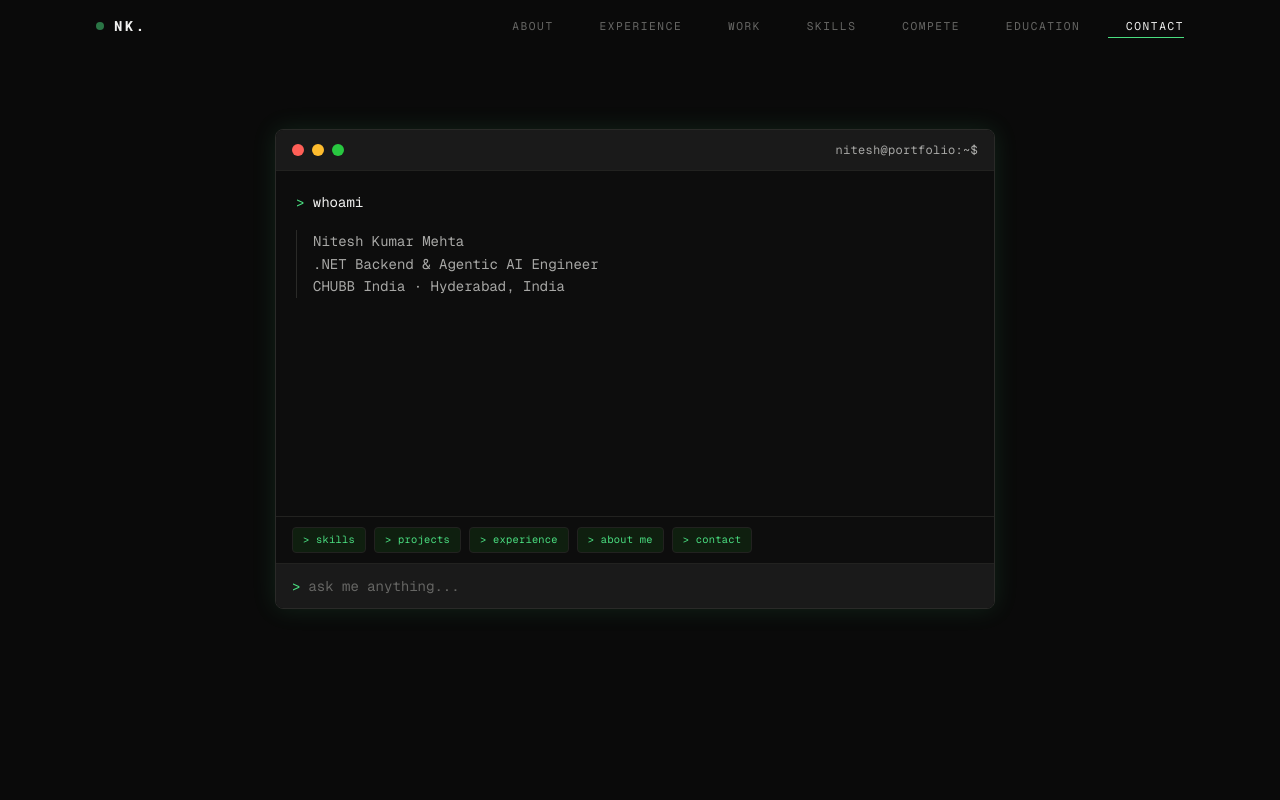
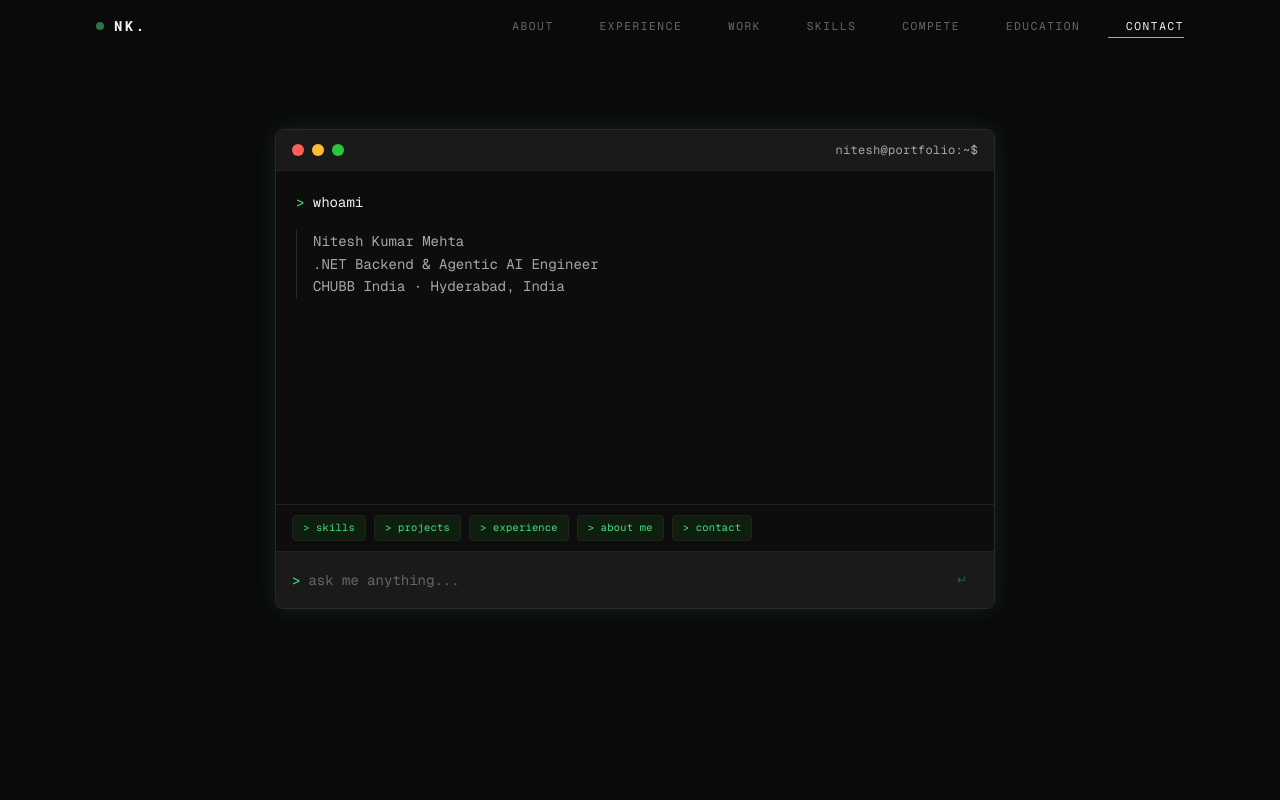
Before and after one commit to nitesh1741/nitesh-portfolio, a Next.js app: page / in a window 1280 px wide. Shown: the top 800 px of the page. Built offline with nearby package versions, Linux system fonts and the light colour scheme.

Commit message:
feat: enhance TerminalInput component with submit button and add tests for user interactions

```diff
--- a/components/terminal/terminal-input.tsx
+++ b/components/terminal/terminal-input.tsx
@@ -15,6 +15,8 @@ export function TerminalInput({
   onSubmit,
   disabled = false,
 }: TerminalInputProps) {
+  const canSubmit = value.trim().length > 0 && !disabled;
+
   function handleKeyDown(e: KeyboardEvent<HTMLInputElement>) {
     if (e.key === "Enter" && !disabled) {
       e.preventDefault();
@@ -26,7 +28,15 @@ export function TerminalInput({
   }
 
   return (
-    <div className="flex items-center gap-2 shrink-0 border-t border-[var(--border)] bg-[var(--terminal-bar)] px-4 py-3">
+    <form
+      className="flex items-center gap-2 shrink-0 border-t border-[var(--border)] bg-[var(--terminal-bar)] px-4 py-3"
+      onSubmit={(e) => {
+        e.preventDefault();
+        if (canSubmit) {
+          onSubmit();
+        }
+      }}
+    >
       <span
         className="font-mono text-sm text-[var(--accent)] select-none shrink-0"
         aria-hidden="true"
@@ -45,12 +55,12 @@ export function TerminalInput({
           aria-label="Chat with Nitesh's AI assistant"
           autoComplete="off"
           spellCheck={false}
-          className="w-full bg-transparent font-mono text-sm text-[var(--fg)] outline-none placeholder:text-[var(--muted)] disabled:opacity-40 caret-transparent"
+          className="w-full bg-transparent font-mono text-sm text-[var(--fg)] outline-none placeholder:text-[var(--muted)] disabled:opacity-40 caret-[var(--accent)]"
         />
         {/* Blinking block cursor shown when input is empty and not disabled */}
         {!value && !disabled && (
           <span
-            className="animate-blink font-mono text-sm text-[var(--accent)] pointer-events-none select-none"
+            className="hidden"
             aria-hidden="true"
           >
             █
@@ -66,6 +76,14 @@ export function TerminalInput({
           █
         </span>
       )}
-    </div>
+      <button
+        type="submit"
+        disabled={!canSubmit}
+        aria-label="Send message"
+        className="grid h-8 w-8 shrink-0 place-items-center rounded-sm border border-[var(--border)] font-mono text-xs text-[var(--accent)] transition-colors hover:border-[var(--accent)] hover:text-[var(--fg)] disabled:cursor-not-allowed disabled:opacity-35 disabled:hover:border-[var(--border)] disabled:hover:text-[var(--accent)]"
+      >
+        ↵
+      </button>
+    </form>
   );
 }
```
Also changed, not shown: 1 other file (tests, documents, lock files or other folders).
